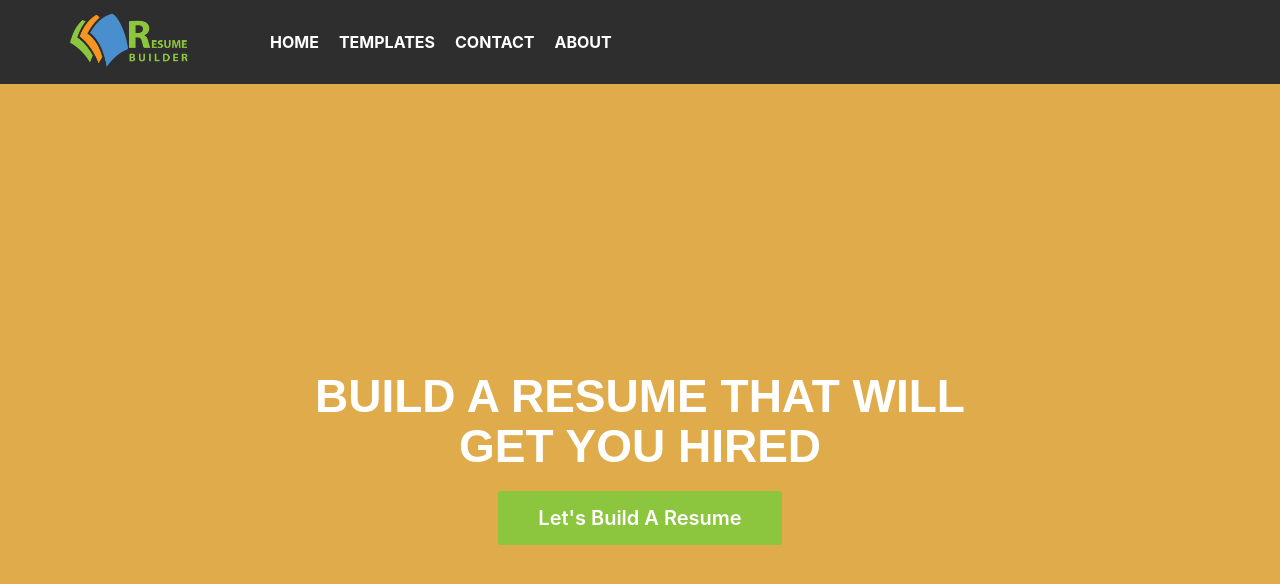
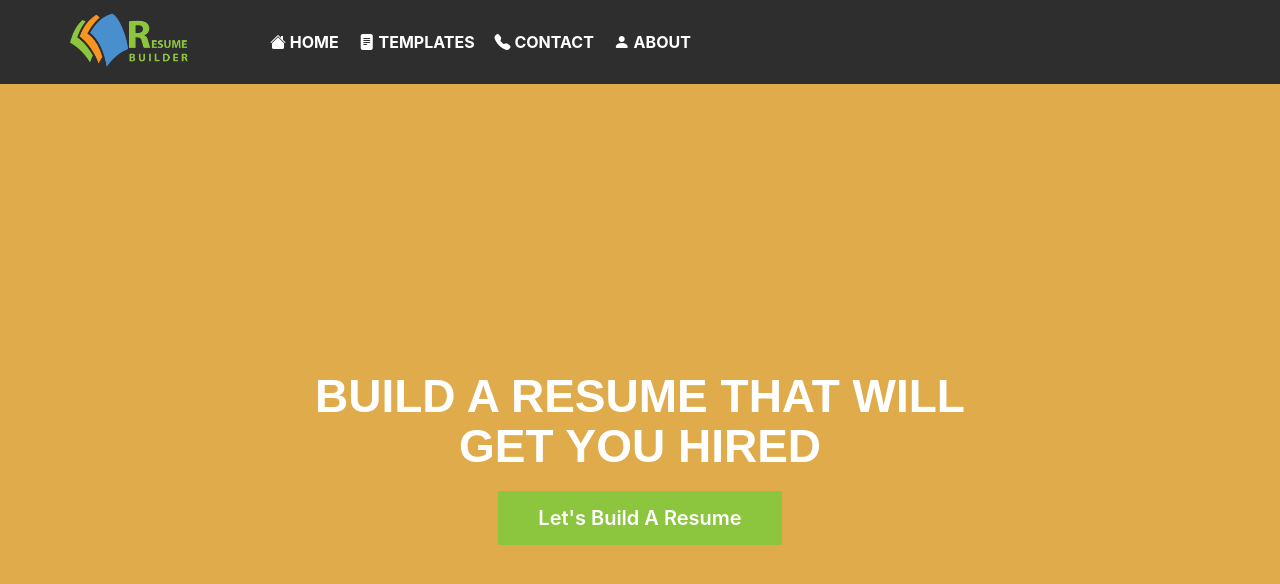
Before and after one commit to Aliherawi7/resume-builder, a React (Create React App) app: page / in a window 1280 px wide. Shown: the top 584 px of the page. Built offline with nearby package versions, Linux system fonts and the light colour scheme.

Commit message:
icons added to the nav menu

```diff
--- a/src/Nav.js
+++ b/src/Nav.js
@@ -9,10 +9,10 @@ function Nav() {
             <img className="nav-brand" src="/image/logo2.png" alt="logo" />
             </Link>
             <div className="nav-links">
-                <Link to="/">Home</Link>
-                <Link to="/templates">Templates</Link>
-                <Link to="/contact">contact</Link>
-                <Link to="/about">About</Link>
+                <Link to="/"><i className='bi bi-house-fill'></i> Home</Link>
+                <Link to="/templates"><i className='bi bi-file-text-fill'></i> Templates</Link>
+                <Link to="/contact"><i className='bi bi-telephone-fill'></i> contact</Link>
+                <Link to="/about"><i className='bi bi-person-fill'></i> About</Link>
             </div>
         </nav>
     )
```
